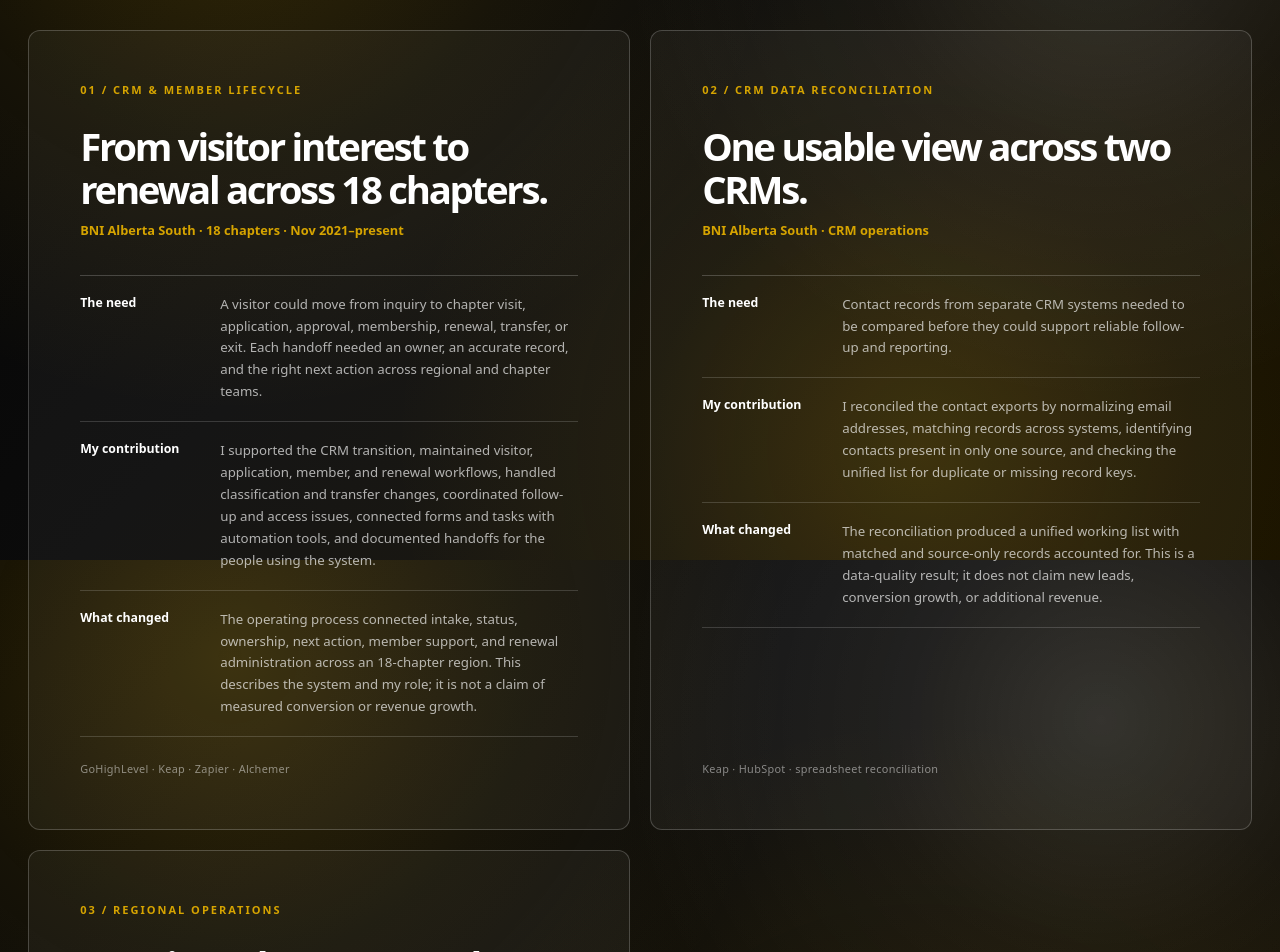
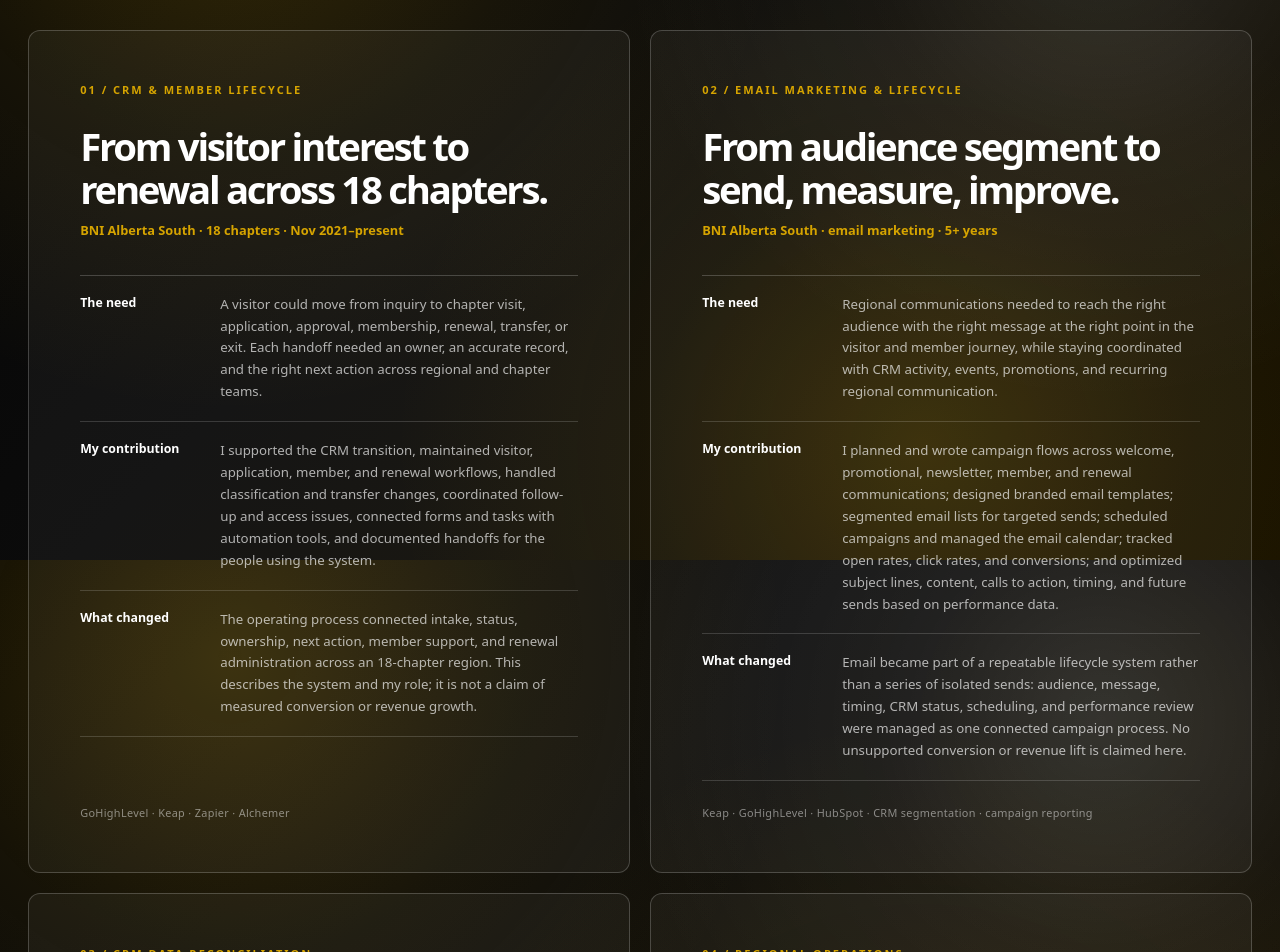
Before and after one commit to marvelcruz/mavl-portfolio, a Next.js app: page /work/bni-operations in a window 1280 px wide. Shown: the part 1040-1992 px from the top of the page. Built offline with nearby package versions, Linux system fonts and the light colour scheme.

Commit message:
Add email marketing strategy and campaign experience to components/CaseStudies.tsx

```diff
--- a/components/CaseStudies.tsx
+++ b/components/CaseStudies.tsx
@@ -11,7 +11,16 @@ const studies = [
     tools: "GoHighLevel · Keap · Zapier · Alchemer",
   },
   {
-    label: "02 / CRM data reconciliation",
+    label: "02 / Email marketing & lifecycle",
+    title: "From audience segment to send, measure, improve.",
+    context: "BNI Alberta South · email marketing · 5+ years",
+    challenge: "Regional communications needed to reach the right audience with the right message at the right point in the visitor and member journey, while staying coordinated with CRM activity, events, promotions, and recurring regional communication.",
+    contribution: "I planned and wrote campaign flows across welcome, promotional, newsletter, member, and renewal communications; designed branded email templates; segmented email lists for targeted sends; scheduled campaigns and managed the email calendar; tracked open rates, click rates, and conversions; and optimized subject lines, content, calls to action, timing, and future sends based on performance data.",
+    result: "Email became part of a repeatable lifecycle system rather than a series of isolated sends: audience, message, timing, CRM status, scheduling, and performance review were managed as one connected campaign process. No unsupported conversion or revenue lift is claimed here.",
+    tools: "Keap · GoHighLevel · HubSpot · CRM segmentation · campaign reporting",
+  },
+  {
+    label: "03 / CRM data reconciliation",
     title: "One usable view across two CRMs.",
     context: "BNI Alberta South · CRM operations",
     challenge: "Contact records from separate CRM systems needed to be compared before they could support reliable follow-up and reporting.",
@@ -20,7 +29,7 @@ const studies = [
     tools: "Keap · HubSpot · spreadsheet reconciliation",
   },
   {
-    label: "03 / Regional operations",
+    label: "04 / Regional operations",
     title: "Keeping a busy network coordinated.",
     context: "BNI Alberta South · remote operations",
     challenge: "A distributed leadership team needed reliable meeting logistics, member support, access management, and recurring reports across 18 chapters.",
@@ -49,7 +58,7 @@ export default function CaseStudies({ full = false }: { full?: boolean }) {
           <article className="case-teaser">
             <p className="eyebrow">BNI Alberta South / Operations</p>
             <h3>From visitor interest to renewal — and the operations behind it.</h3>
-            <p>Lead and visitor follow-up, applications, member lifecycle, systems access, events, reporting, CRM/database maintenance, scoreboards, and finance support across an 18-chapter regional network.</p>
+            <p>Email campaign strategy and design, targeted segmentation, welcome and promotional flows, newsletters, campaign calendars, performance optimization, lead follow-up, member lifecycle, CRM/database maintenance, events, reporting, and finance support across an 18-chapter regional network.</p>
             <Link href="/work/bni-operations">Read the BNI case study <span aria-hidden="true">↗</span></Link>
           </article>
           <article className="case-teaser case-teaser-accent">
```
